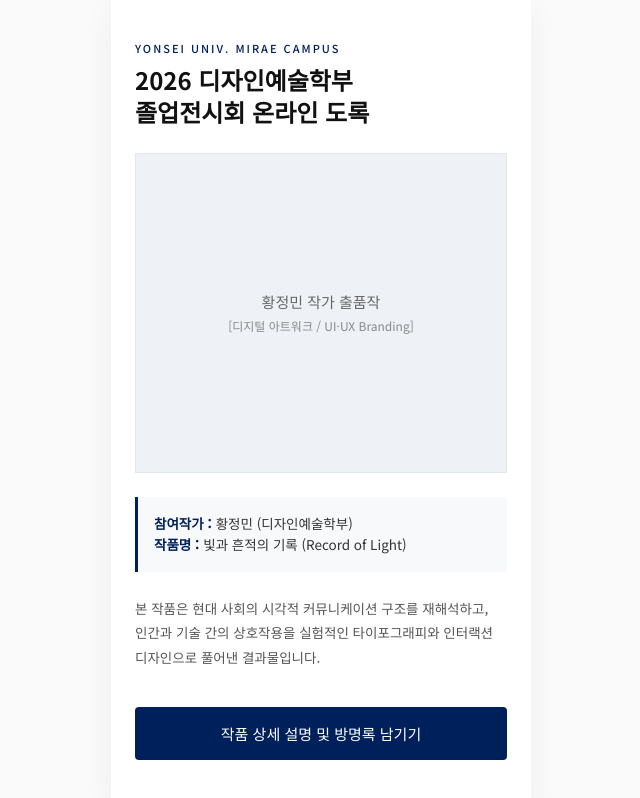
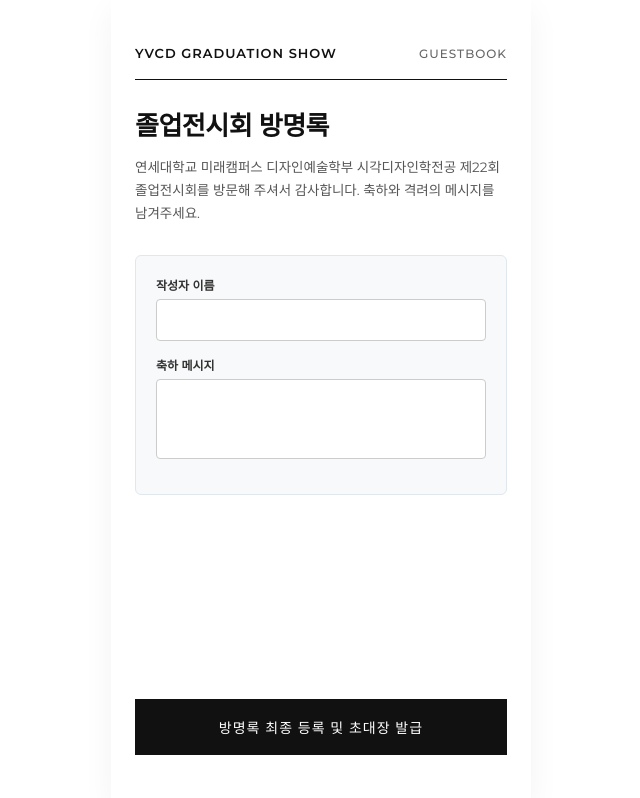
Before and after one commit to TaeHun722/prankfriend, a plain HTML site: page index.html in a window 1280 px wide. Shown: the whole page, without its empty margins (319-959 px from the left). Drawn offline with nearby package versions, Linux system fonts and the light colour scheme.

Commit message:
Revamp guestbook page for graduation show
Updated the guestbook page with new content and styles.

```diff
--- a/index.html
+++ b/index.html
@@ -3,12 +3,13 @@
 <head>
     <meta charset="UTF-8">
     <meta name="viewport" content="width=device-width, initial-scale=1.0">
-    <meta property="og:title" content="2026 연세대 디자인예술학부 졸업전시회 : 황정민 작가">
-    <meta property="og:description" content="연세대학교 미래캠퍼스 디자인예술학부 제O회 졸업전시회 온라인 도록">
-    <title>2026 연세대 미래캠퍼스 디자인예술학부 졸업전시회</title>
+    <!-- 카카오톡 공유 시 완벽한 방명록 페이지 미리보기 설정 -->
+    <meta property="og:title" content="방명록 작성 — 2026 연세대 디자인예술학부 졸업전시회">
+    <meta property="og:description" content="제22회 졸업전시회 방명록에 따뜻한 축하의 메시지를 남겨주세요.">
+    <title>GUESTBOOK — YVCD GRADUATION SHOW</title>
 
     <!-- 폰트 설정 -->
-    <link href="https://fonts.googleapis.com/css2?family=Black+Han+Sans&family=Noto+Sans+KR:wght@300;400;500;700&display=swap" rel="stylesheet">
+    <link href="https://fonts.googleapis.com/css2?family=Black+Han+Sans&family=Montserrat:wght@300;400;500;600&family=Noto+Sans+KR:wght@300;400;500;700&display=swap" rel="stylesheet">
     <!-- 폭죽 효과 라이브러리 -->
     <script src="https://cdn.jsdelivr.net/npm/canvas-confetti@1.6.0/dist/confetti.browser.min.js"></script>
 
@@ -20,9 +21,9 @@
         }
 
         body {
-            background-color: #fafafa;
-            color: #111;
-            font-family: 'Noto Sans KR', sans-serif;
+            background-color: #ffffff; /* 순백색 배경 */
+            color: #111111;
+            font-family: 'Montserrat', 'Noto Sans KR', sans-serif;
             display: flex;
             justify-content: center;
             align-items: center;
@@ -30,104 +31,127 @@
             overflow-x: hidden;
         }
 
-        /* 1. 연세대 디자인예술학부 졸전 위장 화면 */
+        /* 1. 실제 방명록 사이트 위장 화면 */
         #invitation-screen {
             width: 100%;
             max-width: 420px;
             background: #ffffff;
             min-height: 100vh;
-            padding: 40px 24px;
+            padding: 45px 24px;
             box-shadow: 0 10px 30px rgba(0,0,0,0.05);
             display: flex;
             flex-direction: column;
             justify-content: space-between;
         }
 
-        .uni-badge {
-            font-size: 11px;
+        .site-header {
+            display: flex;
+            justify-content: space-between;
+            align-items: center;
+            border-bottom: 1px solid #111;
+            padding-bottom: 18px;
+            margin-bottom: 30px;
+        }
+
+        .site-brand {
+            font-size: 13px;
+            font-weight: 600;
+            letter-spacing: 1px;
+            color: #111;
+        }
+
+        .site-page {
+            font-size: 12px;
             font-weight: 500;
-            letter-spacing: 2px;
-            color: #00205b; /* 연세 블루 컬러 */
-            margin-bottom: 8px;
+            color: #666;
+            letter-spacing: 1px;
             text-transform: uppercase;
         }
 
-        .main-title {
-            font-size: 24px;
-            font-weight: 700;
-            line-height: 1.35;
-            margin-bottom: 24px;
-            color: #111;
+        .guest-intro {
+            margin-bottom: 30px;
         }
 
-        /* 작품 이미지/프레임 영역 */
-        .art-frame {
-            width: 100%;
-            height: 320px;
-            background: #eef2f7;
-            margin-bottom: 24px;
-            display: flex;
-            flex-direction: column;
-            justify-content: center;
-            align-items: center;
-            border: 1px solid #e1e8ed;
-            position: relative;
-            overflow: hidden;
+        .guest-intro h1 {
+            font-size: 26px;
+            font-weight: 700;
+            line-height: 1.3;
+            color: #111;
+            letter-spacing: -0.5px;
+            margin-bottom: 12px;
         }
 
-        .art-frame img {
-            width: 100%;
-            height: 100%;
-            object-fit: cover;
-        }
-
-        .art-placeholder {
-            text-align: center;
-            color: #666;
-            font-size: 13px;
-        }
-
-        .artist-info-card {
-            background: #f8f9fa;
-            border-left: 3px solid #00205b;
-            padding: 16px;
-            margin-bottom: 24px;
+        .guest-intro p {
             font-size: 13.5px;
-            line-height: 1.6;
-            color: #333;
-        }
-
-        .artist-info-card strong {
-            color: #00205b;
-        }
-
-        .exhibit-desc {
-            font-size: 13.5px;
-            line-height: 1.8;
+            line-height: 1.7;
             color: #555;
-            margin-bottom: 30px;
             word-break: keep-all;
         }
 
+        /* 방명록 입력 폼 위장 박스 */
+        .fake-form-box {
+            background: #f8f9fa;
+            border: 1px solid #e1e8ed;
+            border-radius: 6px;
+            padding: 20px;
+            margin-bottom: 30px;
+        }
+
+        .form-group {
+            margin-bottom: 15px;
+        }
+
+        .form-group label {
+            display: block;
+            font-size: 12px;
+            font-weight: 600;
+            color: #333;
+            margin-bottom: 6px;
+        }
+
+        .form-input-mock {
+            width: 100%;
+            height: 42px;
+            background: #fff;
+            border: 1px solid #ccc;
+            border-radius: 4px;
+            display: flex;
+            align-items: center;
+            padding: 0 12px;
+            font-size: 13px;
+            color: #888;
+        }
+
+        .form-textarea-mock {
+            width: 100%;
+            height: 80px;
+            background: #fff;
+            border: 1px solid #ccc;
+            border-radius: 4px;
+            padding: 10px 12px;
+            font-size: 13px;
+            color: #888;
+        }
+
         .btn-enter {
-            background-color: #00205b;
-            color: #fff;
+            background-color: #111111;
+            color: #ffffff;
             border: none;
-            padding: 16px;
-            font-size: 15px;
+            padding: 18px;
+            font-size: 14px;
             font-weight: 500;
-            font-family: 'Noto Sans KR', sans-serif;
+            font-family: 'Montserrat', 'Noto Sans KR', sans-serif;
+            letter-spacing: 1px;
             cursor: pointer;
             width: 100%;
-            border-radius: 4px;
             transition: background 0.2s;
         }
 
         .btn-enter:active {
-            background-color: #001233;
+            background-color: #333;
         }
 
-        /* 2. 깜짝 놀리기 화면 (처음엔 숨김) */
+        /* 2. [초특급 매운맛] 버튼 클릭 시 터지는 미친 놀리기 화면 (처음엔 숨김) */
         #prank-screen {
             display: none;
             position: fixed;
@@ -135,7 +159,7 @@
             left: 0;
             width: 100vw;
             height: 100vh;
-            background-color: #ffeb00;
+            background-color: #ff0055;
             font-family: 'Black Han Sans', sans-serif;
             flex-direction: column;
             justify-content: center;
@@ -143,141 +167,155 @@
             text-align: center;
             padding: 20px;
             z-index: 9999;
-            animation: bgBlink 0.6s infinite alternate;
+            animation: bgCrazy 0.25s infinite alternate;
         }
 
-        @keyframes bgBlink {
-            0% { background-color: #ffeb00; }
-            100% { background-color: #ff3b3b; color: #fff; }
+        @keyframes bgCrazy {
+            0% { background-color: #ff0055; color: #fff; }
+            33% { background-color: #ffe600; color: #000; }
+            66% { background-color: #00ffff; color: #000; }
+            100% { background-color: #7a00ff; color: #fff; }
         }
 
-        @keyframes shake {
-            0% { transform: translate(2px, 2px) rotate(0deg); }
-            20% { transform: translate(-4px, 0px) rotate(3deg); }
-            40% { transform: translate(2px, -2px) rotate(-3deg); }
-            60% { transform: translate(-4px, 2px) rotate(0deg); }
-            80% { transform: translate(2px, 4px) rotate(3deg); }
-            100% { transform: translate(-2px, -2px) rotate(-3deg); }
+        @keyframes crazyShake {
+            0% { transform: translate(6px, 6px) rotate(0deg) scale(1); }
+            20% { transform: translate(-10px, 0px) rotate(-6deg) scale(1.12); }
+            40% { transform: translate(6px, -6px) rotate(6deg) scale(0.92); }
+            60% { transform: translate(-6px, 10px) rotate(-4deg) scale(1.08); }
+            80% { transform: translate(10px, -4px) rotate(5deg) scale(0.98); }
+            100% { transform: translate(-4px, -6px) rotate(-6deg) scale(1.1); }
         }
 
         .shake-text {
-            font-size: 42px;
+            font-size: 46px;
             line-height: 1.25;
             margin-bottom: 20px;
-            text-shadow: 3px 3px 0px rgba(0,0,0,0.2);
-            animation: shake 0.25s infinite;
+            text-shadow: 4px 4px 0px rgba(0,0,0,0.6);
+            animation: crazyShake 0.12s infinite;
             word-break: keep-all;
         }
 
         .emoji-bomb {
-            font-size: 70px;
+            font-size: 85px;
             margin-bottom: 15px;
+            animation: bounce 0.18s infinite alternate;
+        }
+
+        @keyframes bounce {
+            from { transform: scale(1); }
+            to { transform: scale(1.35); }
         }
 
         .prank-desc {
-            font-family: sans-serif;
+            font-family: 'Noto Sans KR', sans-serif;
             font-size: 19px;
             font-weight: 800;
             background: #000;
             color: #fff;
-            padding: 15px 22px;
+            padding: 18px 24px;
             border-radius: 15px;
             margin-bottom: 25px;
             line-height: 1.5;
             word-break: keep-all;
-            box-shadow: 0 8px 20px rgba(0,0,0,0.3);
+            box-shadow: 0 10px 25px rgba(0,0,0,0.6);
+            border: 3px solid #fff;
         }
 
         .btn-retry {
-            padding: 12px 24px;
+            padding: 14px 28px;
             font-size: 16px;
             font-weight: bold;
             background: #fff;
             color: #000;
-            border: 3px solid #000;
+            border: 4px solid #000;
             border-radius: 30px;
             cursor: pointer;
+            box-shadow: 0 5px 15px rgba(0,0,0,0.3);
         }
     </style>
 </head>
 <body>
 
-    <!-- [1단계] 연세대 미래캠퍼스 디자인예술학부 졸전 위장 화면 -->
+    <!-- [1단계] yvdgraduateshow 방명록 페이지 위장 화면 (흰색 바탕) -->
     <div id="invitation-screen">
         <div>
-            <p class="uni-badge">YONSEI UNIV. MIRAE CAMPUS</p>
-            <h1 class="main-title">2026 디자인예술학부<br>졸업전시회 온라인 도록</h1>
+            <div class="site-header">
+                <span class="site-brand">YVCD GRADUATION SHOW</span>
+                <span class="site-page">GUESTBOOK</span>
+            </div>
 
-            <div class="art-frame">
-                <!-- 친구 작품 사진을 넣고 싶다면 여기에 img 태그를 넣으세요 -->
-                <div class="art-placeholder">
-                    <p style="font-weight: 500; font-size: 15px; margin-bottom: 5px;">황정민 작가 출품작</p>
-                    <p style="font-size: 12px; color: #888;">[디지털 아트워크 / UI·UX Branding]</p>
+            <div class="guest-intro">
+                <h1>졸업전시회 방명록</h1>
+                <p>
+                    연세대학교 미래캠퍼스 디자인예술학부 시각디자인학전공 제22회 졸업전시회를 방문해 주셔서 감사합니다. 축하와 격려의 메시지를 남겨주세요.
+                </p>
+            </div>
+
+            <!-- 실제 방명록 입력 칸처럼 보이는 위장 폼 -->
+            <div class="fake-form-box">
+                <div class="form-group">
+                    <label>작성자 이름</label>
+                    <div class="form-input-mock"></div>
+                </div>
+                <div class="form-group">
+                    <label>축하 메시지</label>
+                    <div class="form-textarea-mock"></div>
                 </div>
             </div>
-
-            <div class="artist-info-card">
-                <div><strong>참여작가 :</strong> 황정민 (디자인예술학부)</div>
-                <div><strong>작품명 :</strong> 빛과 흔적의 기록 (Record of Light)</div>
-            </div>
-
-            <p class="exhibit-desc">
-                본 작품은 현대 사회의 시각적 커뮤니케이션 구조를 재해석하고, 인간과 기술 간의 상호작용을 실험적인 타이포그래피와 인터랙션 디자인으로 풀어낸 결과물입니다.
-            </p>
         </div>
 
         <button class="btn-enter" onclick="triggerPrank()">
-            작품 상세 설명 및 방명록 남기기
+            방명록 최종 등록 및 초대장 발급
         </button>
     </div>
 
-    <!-- [2단계] 버튼 클릭 시 터지는 놀리기 화면 -->
+    <!-- [2단계] 버튼 누르면 번쩍거리며 미쳐 날뛰는 놀리기 화면 -->
     <div id="prank-screen">
-        <div class="emoji-bomb">🚨 졸업전시회 사기 🚨</div>
+        <div class="emoji-bomb">🚨 낚였다 바보야!! 🚨</div>
 
         <h1 class="shake-text">
-            속았지?!<br>
-            황정민 졸전은무슨~<br>
-            ㅋㅋㅋ 백수 확정!!
+            속았지 황정민?!<br>
+            방명록 낚시 성공<br>
+            ㅋㅋㅋ 대성공 ㅋㅋ
         </h1>
 
         <div class="prank-desc">
-            진지하게 작품 설명 읽었냐고 ㅋㅋㅋ<br>
-            <span style="color: #ffeb00;">황정민 지금 동공지진 오겠네 🫵😂</span><br>
-            기념으로 오늘 커피는 정민이가 쏜다!
+            진짜 방명록에 글 쓰는 줄 알았지?<br>
+            <span style="color: #ff0055; background: #fff; padding: 2px 8px; border-radius: 4px;">황정민 지금 동공지진 옴 🫵😂</span><br>
+            오늘 간식은 무조건 네가 쏜다!
         </div>
 
-        <button class="btn-retry" onclick="alert('도망갈 수 없습니다 ㅋㅋㅋ 당장 커피 사세요!')">
-            현실 받아들이기
+        <button class="btn-retry" onclick="alert('도망갈 수 없습니다 ㅋㅋㅋ 당장 간식 내놔!')">
+            속은 거 쿨하게 인정하기
         </button>
     </div>
 
     <script>
         function triggerPrank() {
-            // 1. 초대장 화면 숨기고 놀리기 화면 출력
+            // 1. 위장 화면 숨기고 미친 놀리기 화면 출력
             document.getElementById('invitation-screen').style.display = 'none';
             document.getElementById('prank-screen').style.display = 'flex';
 
-            // 2. 스마트폰 진동 효과
+            // 2. 스마트폰 강력한 진동 울리기
             if (navigator.vibrate) {
-                navigator.vibrate([200, 100, 200, 100, 400]);
+                navigator.vibrate([400, 100, 400, 100, 600, 200, 800]);
             }
 
-            // 3. 폭죽 터트리기
-            var duration = 4 * 1000;
+            // 3. 사방에서 폭죽 난사하기
+            var duration = 6 * 1000;
             var end = Date.now() + duration;
 
             (function frame() {
                 confetti({
-                    particleCount: 6,
+                    particleCount: 15,
                     angle: 60,
-                    spread: 55,
+                    spread: 80,
                     origin: { x: 0 }
                 });
                 confetti({
-                    particleCount: 6,
+                    particleCount: 15,
                     angle: 120,
-                    spread: 55,
+                    spread: 80,
                     origin: { x: 1 }
                 });
 
```
